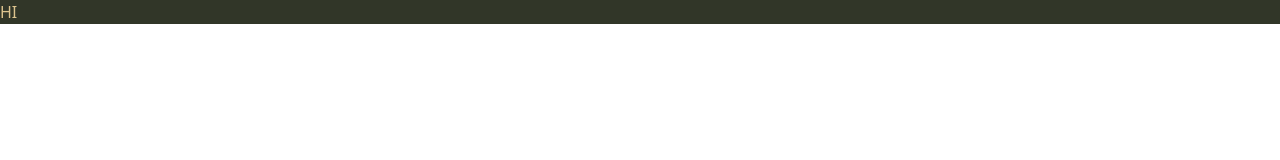
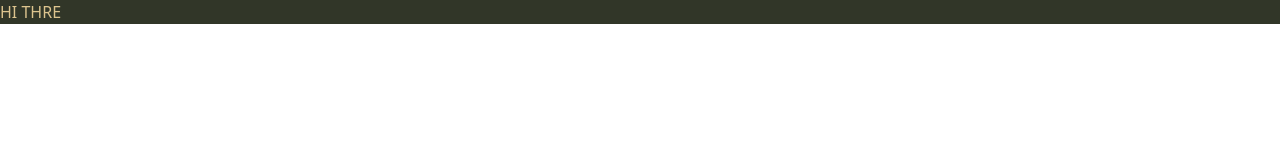
Before and after one commit to kkawakami08/portfolio, a React (Vite) app: page / in a window 1280 px wide. Shown: the top 160 px of the page. Built offline with nearby package versions, Linux system fonts and the light colour scheme.

Commit message:
initial commit

```diff
--- a/src/App.jsx
+++ b/src/App.jsx
@@ -3,7 +3,7 @@ import React from "react";
 const App = () => {
   return (
     <div className="bg-dark-green text-beige">
-      <p>HI</p>
+      <p>HI THRE</p>
     </div>
   );
 };
```
